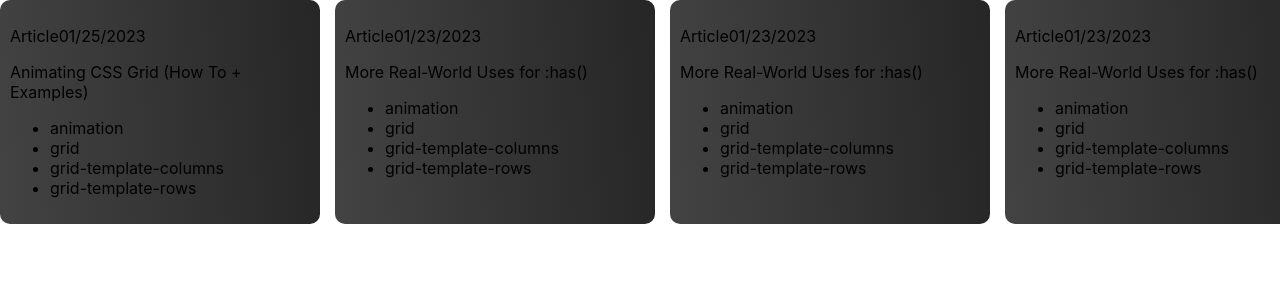
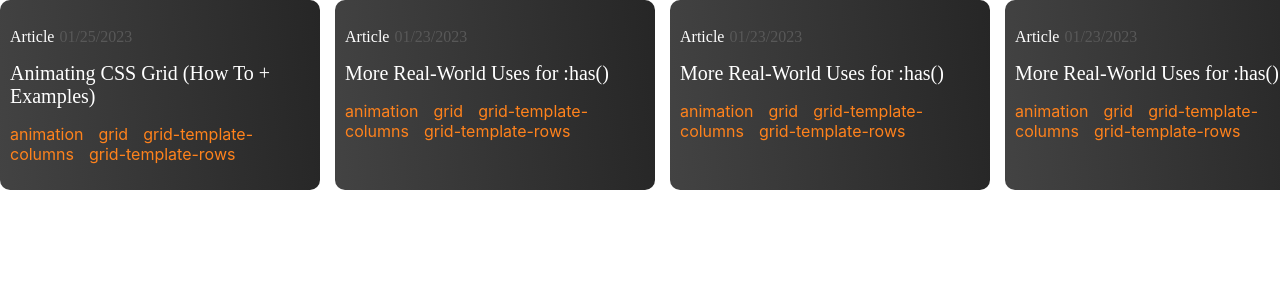
Before and after one commit to csandoval18/cards-menu, a React (Create React App) app: page / in a window 1280 px wide. Shown: the top 300 px of the page. Built offline with nearby package versions, Linux system fonts and the light colour scheme.

Commit message:
improved text and card styles

```diff
--- a/src/App.scss
+++ b/src/App.scss
@@ -12,3 +12,31 @@
 	display: flex;
 	gap: 15px;
 }
+
+.type {
+  color: white;
+  margin-right: 5px;
+  font-family: "Blanco,system-ui,-apple-system,BlinkMacSystemFont,Segoe UI,Roboto,Helvetica,Arial,sans-serif,Apple Color Emoji,Segoe UI Emoji,Segoe UI Symbol";
+}
+
+.date {
+  color: #585858;
+  font-family: "";
+}
+
+.title {
+  color: white;
+  font-size: 20px;
+  font-family: "MD Primer Bold,Rubik,Lato,Lucida Grande,Lucida Sans Unicode,Tahoma,Sans-Serif";
+}
+
+.tags {
+  gap: 5px;
+  list-style: none;
+  padding-left: 0;
+  .tag {
+    display: inline;
+    margin-right: 15px;
+    color: rgb(255, 130, 28);
+  }
+}
```
